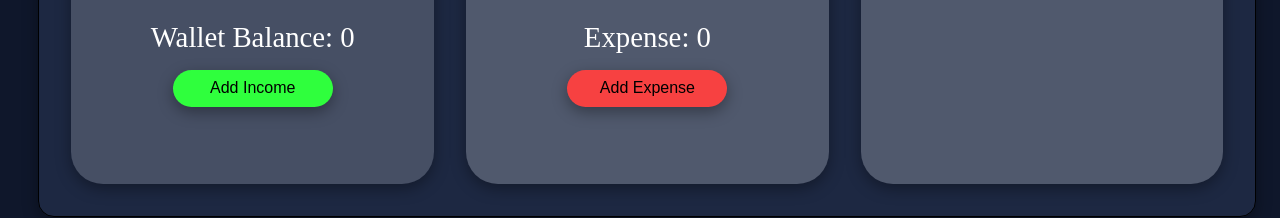
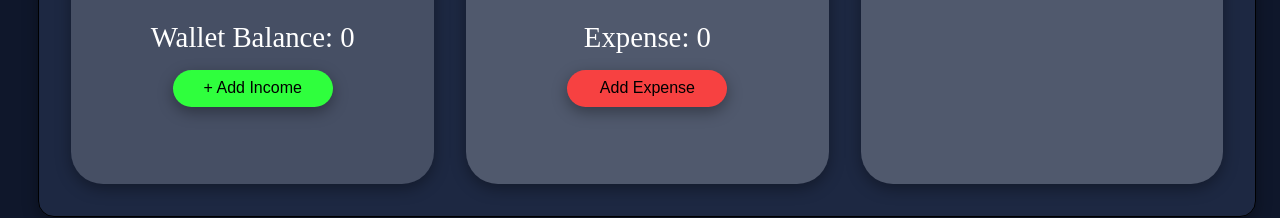
Before and after one commit to ashutosh243/XpenseTracker, a React (Vite) app: page / in a window 1280 px wide. Shown: the part 169-387 px from the top of the page. Built offline with nearby package versions, Linux system fonts and the light colour scheme.

Commit message:
updated 3

```diff
--- a/src/component/Wallet.jsx
+++ b/src/component/Wallet.jsx
@@ -35,7 +35,7 @@ const Wallet = () => {
             </div>
         </ReactModal>
         <div>Wallet Balance: {wallet}</div>
-        <button type='submit' onClick={handlClick}>Add Income</button>
+        <button type='button' onClick={handlClick}>+ Add Income</button>
     </div>
 
     </>)
```
